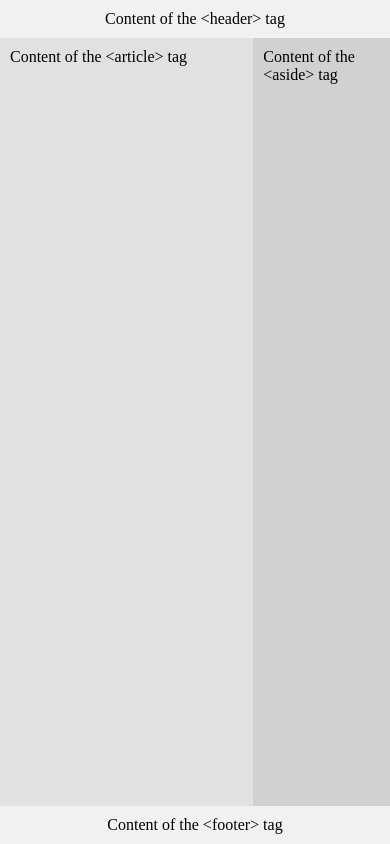
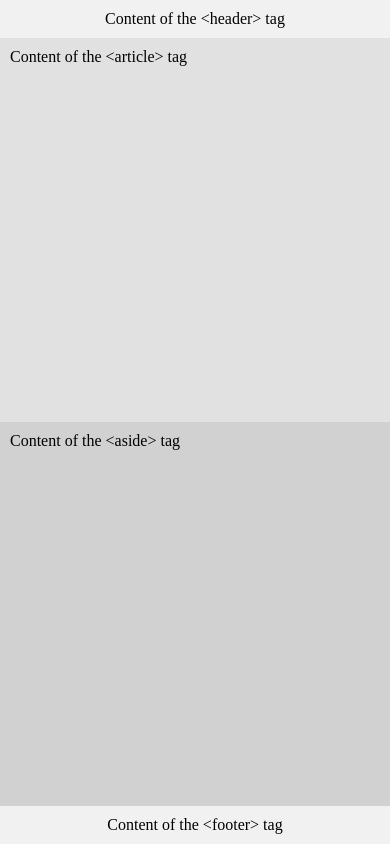
Before and after one commit to seddik2/alx_html_css, a plain HTML site: page css_basic/index.html in a window 390 px wide. Drawn offline with Linux system fonts and the light colour scheme.

Commit message:
Update styles.css

```diff
--- a/css_basic/styles.css
+++ b/css_basic/styles.css
@@ -1,4 +1,4 @@
-/* Apply flexbox to body and main containers */
+/* General Styles */
 body {
     display: flex;
     flex-direction: column;
@@ -12,14 +12,12 @@ main {
     flex: auto;
 }
 
-/* Style header and footer for visual distinction */
 header, footer {
     background-color: #f1f1f1;
     padding: 10px;
     text-align: center;
 }
 
-/* Define the flex properties for article and aside */
 article {
     flex: 2;
     overflow-y: auto;
@@ -33,3 +31,14 @@ aside {
     padding: 10px;
     background-color: #d1d1d1;
 }
+
+/* Responsive Styles */
+@media (max-width: 768px) {
+    main {
+        flex-direction: column;
+    }
+
+    article, aside {
+        flex: 1;
+    }
+}
```
